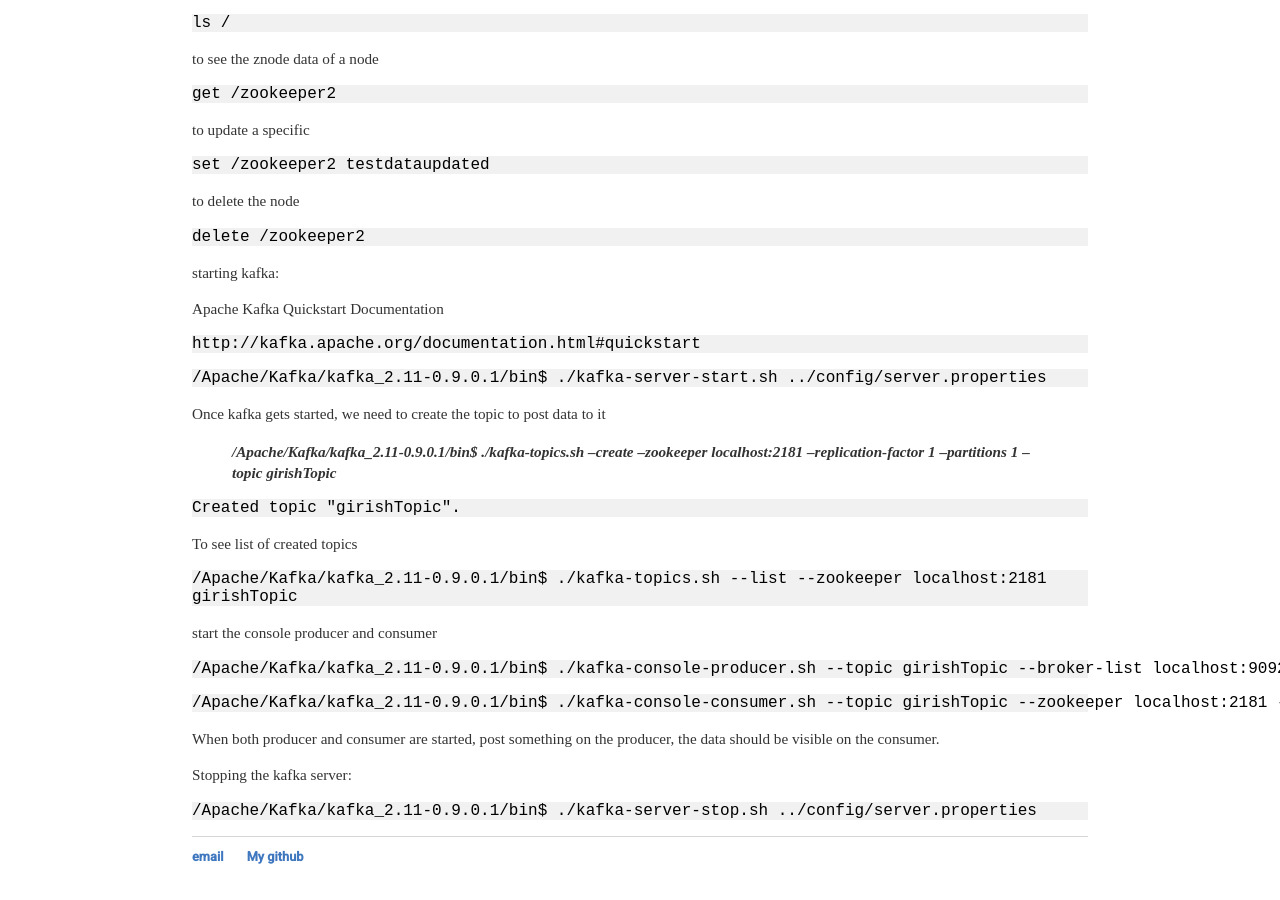
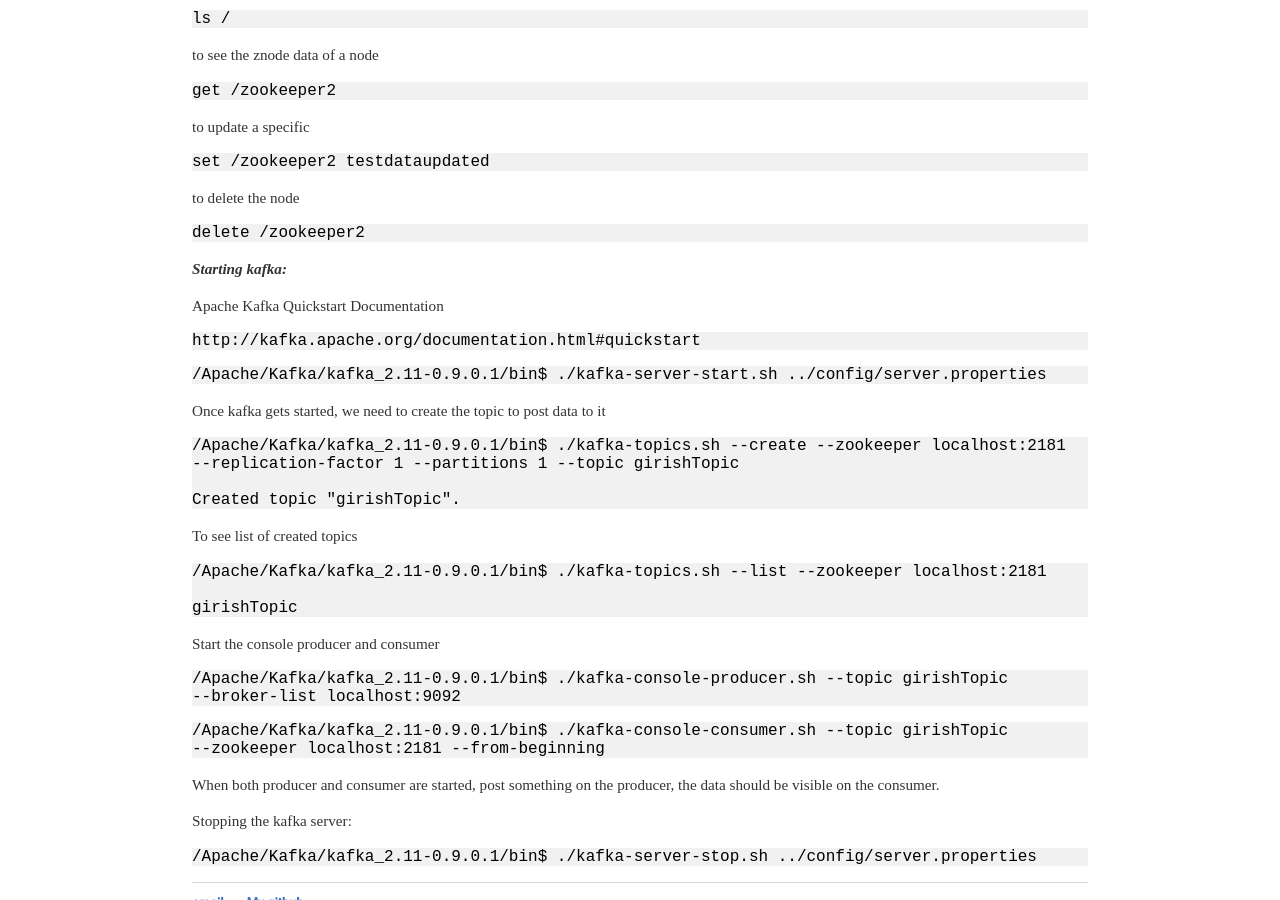
Before and after one commit to girishkkumar/girish.github.io, a Jekyll site: the page built from _posts/2016-05-21-starting-kafka-&-zookeeper.md, in a window 1280 px wide and 900 px high, scrolled down 782 px. Built offline with Jekyll 4.4.1, drawn with Linux system fonts in a browser that asks for light colours.

````diff
--- a/_posts/2016-05-21-starting-kafka-&-zookeeper.md
+++ b/_posts/2016-05-21-starting-kafka-&-zookeeper.md
@@ -4,7 +4,7 @@ title: "Starting Zookeeper & Kafka"
 date: 2016-05-21
 ---
 
-Starting zookeeper:
+**_Starting zookeeper:_**
 
 ```
 /Apache/zookeeper/zookeeper-3.4.8/bin$ ./zkServer.sh start ../conf/zoo1.cfg
@@ -32,9 +32,9 @@ To know whether the instance is leader or follower run the below command for all
 
 Once all the server instances are started, run the client command below:
 
-
-> **_/Apache/zookeeper/zookeeper-3.4.8/bin$ zkCli.sh -server localhost:2181,localhost:2182,localhost:2183_**
-
+```
+/Apache/zookeeper/zookeeper-3.4.8/bin$ zkCli.sh -server localhost:2181,localhost:2182,localhost:2183
+```
 
 to create a zookeeper node
 
@@ -66,7 +66,7 @@ to delete the node
 delete /zookeeper2
 ```
 
-starting kafka:
+**_Starting kafka:_**
 
 Apache Kafka Quickstart Documentation
 
@@ -80,10 +80,10 @@ http://kafka.apache.org/documentation.html#quickstart
 
 Once kafka gets started, we need to create the topic to post data to it
 
+```
+/Apache/Kafka/kafka_2.11-0.9.0.1/bin$ ./kafka-topics.sh --create --zookeeper localhost:2181
+--replication-factor 1 --partitions 1 --topic girishTopic
 
-> **_/Apache/Kafka/kafka_2.11-0.9.0.1/bin$ ./kafka-topics.sh --create --zookeeper localhost:2181 --replication-factor 1 --partitions 1 --topic girishTopic_**
-
-```
 Created topic "girishTopic".
 ```
 
@@ -91,17 +91,20 @@ To see list of created topics
 
 ```
 /Apache/Kafka/kafka_2.11-0.9.0.1/bin$ ./kafka-topics.sh --list --zookeeper localhost:2181
+
 girishTopic
 ```
 
-start the console producer and consumer
+Start the console producer and consumer
 
 ```
-/Apache/Kafka/kafka_2.11-0.9.0.1/bin$ ./kafka-console-producer.sh --topic girishTopic --broker-list localhost:9092
+/Apache/Kafka/kafka_2.11-0.9.0.1/bin$ ./kafka-console-producer.sh --topic girishTopic
+--broker-list localhost:9092
 ```
 
 ```
-/Apache/Kafka/kafka_2.11-0.9.0.1/bin$ ./kafka-console-consumer.sh --topic girishTopic --zookeeper localhost:2181 --from-beginning
+/Apache/Kafka/kafka_2.11-0.9.0.1/bin$ ./kafka-console-consumer.sh --topic girishTopic
+--zookeeper localhost:2181 --from-beginning
 ```
 When both producer and consumer are started, post something on the producer, the data should be visible on the consumer.
 
````
